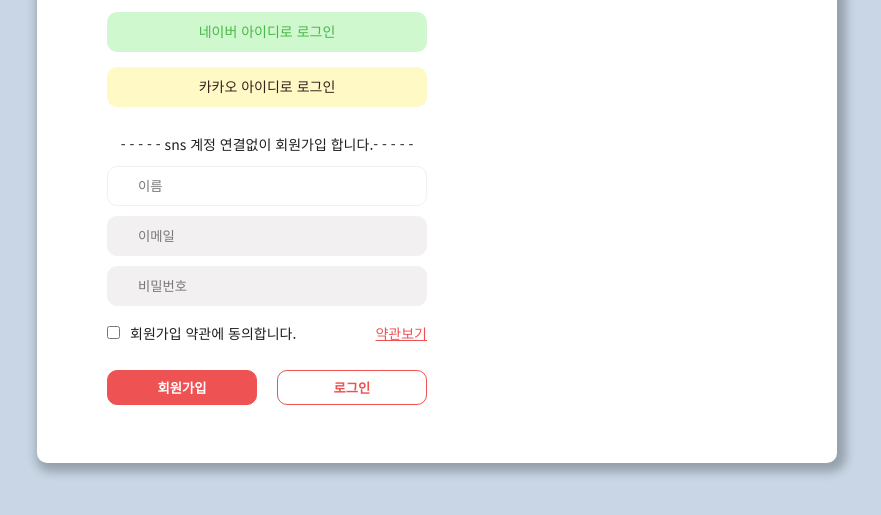
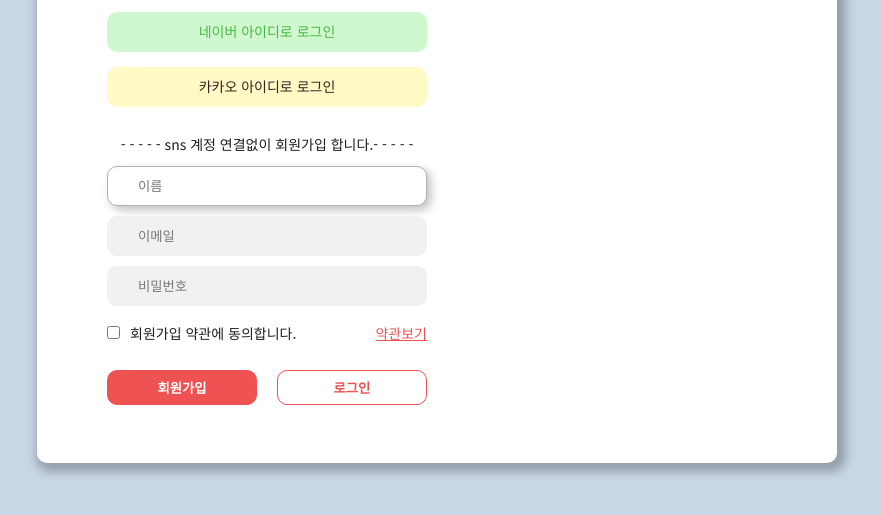
Before and after one commit to jiyeon6912/form, a plain HTML site: page sign-form.html in a window 1280 px wide. In both pictures the pointer is over the input "이름". Shown: the part 227-742 px from the top of the page, without its empty margins (203-1084 px from the left). Drawn offline with Linux system fonts and the light colour scheme; some icons are missing.

Commit message:
Add files via upload

```diff
--- a/sign-form.css
+++ b/sign-form.css
@@ -133,6 +133,8 @@
 .input:hover {
   cursor: pointer;
   background: #fff;
+  border: 1px solid #b2b2b2;
+  box-shadow: 4px 4px 10px rgba(0, 0, 0, 0.25);
 }
 
 .input:focus {
```
